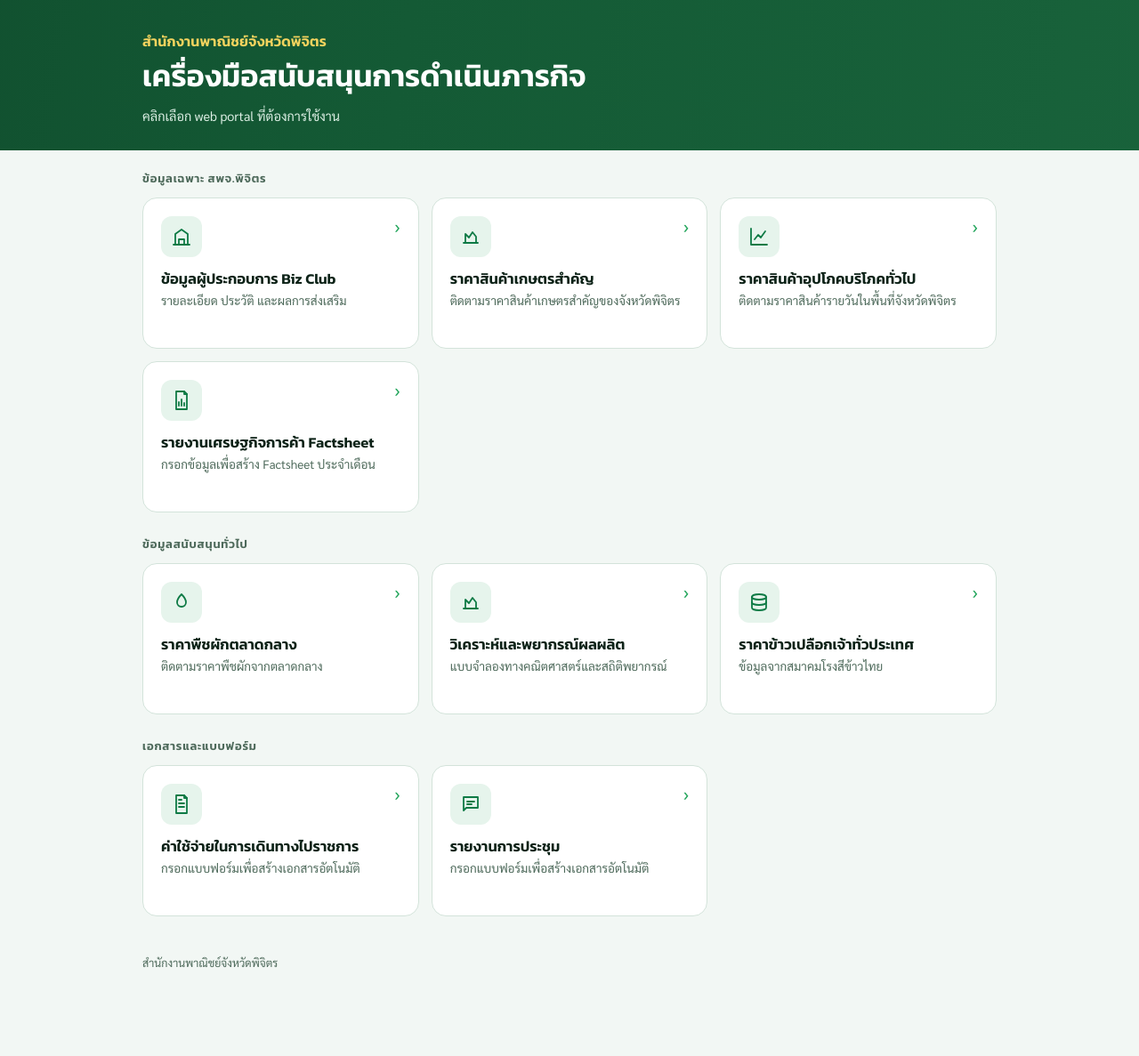
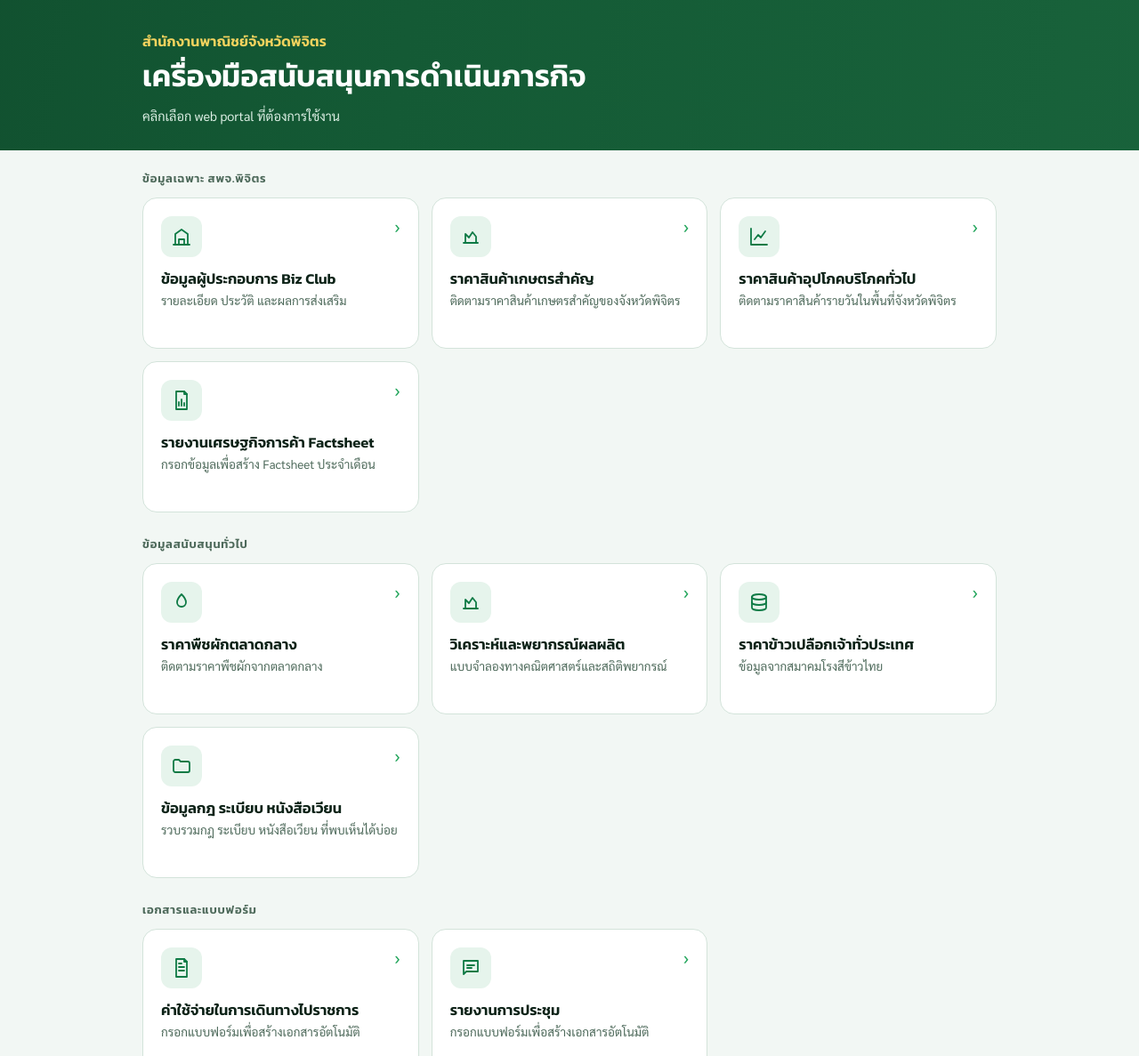
Before and after one commit to wuttinanmoc/phichit-mocsupport, a plain HTML site: page index.html in a window 1280 px wide. Shown: the top 1187 px of the page at 89% size. Before the commit the page ends 1120 px from the top, so only its background shows below. Drawn offline with Linux system fonts and the light colour scheme.

Commit message:
Add files via upload

```diff
--- a/index.html
+++ b/index.html
@@ -161,6 +161,17 @@ footer{max-width:960px;margin:0 auto;padding:4px 0 30px;color:var(--muted);font-
         <span class="go" aria-hidden="true">›</span>
       </a>
 
+      <a class="btn" href="https://drive.google.com/drive/folders/1gbTXb1pBX-XEAf1bKeIT0JNIlHxur6FB" target="_blank" rel="noopener">
+        <span class="icon" aria-hidden="true">
+          <svg viewBox="0 0 24 24"><path d="M3 7a2 2 0 012-2h4l2 2h8a2 2 0 012 2v8a2 2 0 01-2 2H5a2 2 0 01-2-2z"/></svg>
+        </span>
+        <span class="txt">
+          <span class="name">ข้อมูลกฎ ระเบียบ หนังสือเวียน</span>
+          <span class="desc">รวบรวมกฎ ระเบียบ หนังสือเวียน ที่พบเห็นได้บ่อย</span>
+        </span>
+        <span class="go" aria-hidden="true">›</span>
+      </a>
+
     </div>
   </section>
 
```
